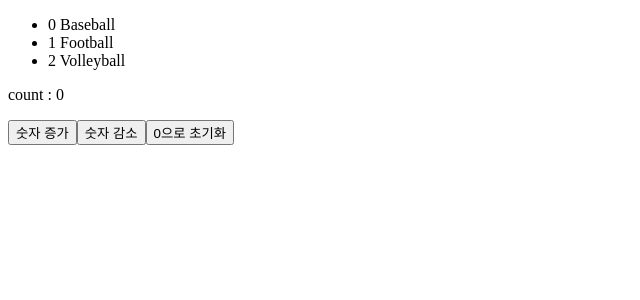
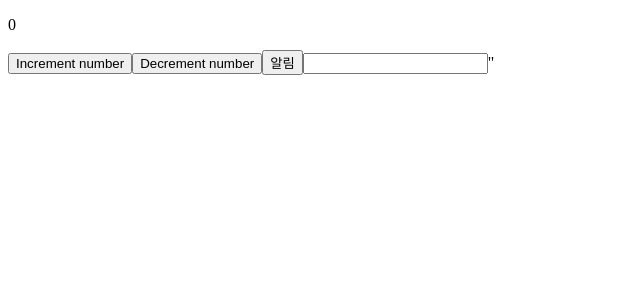
Before and after one commit to bani92/vue_practice, a Vue app: page / in a window 1280 px wide. Shown: the top 300 px of the page, without its empty margins (0-640 px from the left). Built offline with nearby package versions, Linux system fonts and the light colour scheme.

Commit message:
methods, modifier

```diff
--- a/src/App.vue
+++ b/src/App.vue
@@ -1,20 +1,39 @@
 <template>
-  <ul>
-    <li v-for="(item, index) in sports" key:index>{{ index }} {{ item }}</li>
-  </ul>
-  <p>{{ "count : " + count }}</p>
-  <button @click="count++">숫자 증가</button>
-  <button @click="count--">숫자 감소</button>
-  <button v-on:mouseover="count = 0">0으로 초기화</button>
+  <div>
+    <p>{{ num }}</p>
+    <!-- 보간법일때는 {{ increment() }} -->
+    <!-- v-on 디렉토리일때는 @click= increment -->
+    <button @click="increment">Increment number</button>
+    <button v-on:click="decrement">Decrement number</button>
+    <button @click.once="createAlert">알림</button>
+
+    <input type="text" @keydown.s="getKey"></input>"
+    <span>{{  kValue }}</span>
+  </div>
 </template>
 
 <script>
 export default {
   data() {
     return {
-      sports: ["Baseball", "Football", "Volleyball"],
-      count: 0,
+      num: 0,
+      click_yes: true,
+      kValue: "",
     };
+  },
+  methods: {
+    getKey(e) {
+      this.kValue = e.key;
+    },
+    increment() {
+      this.num++;
+    },
+    decrement() {
+      this.num--;
+    },
+    createAlert() {
+      alert("경고창이 떴습니다.");
+    },
   },
 };
 </script>
```
